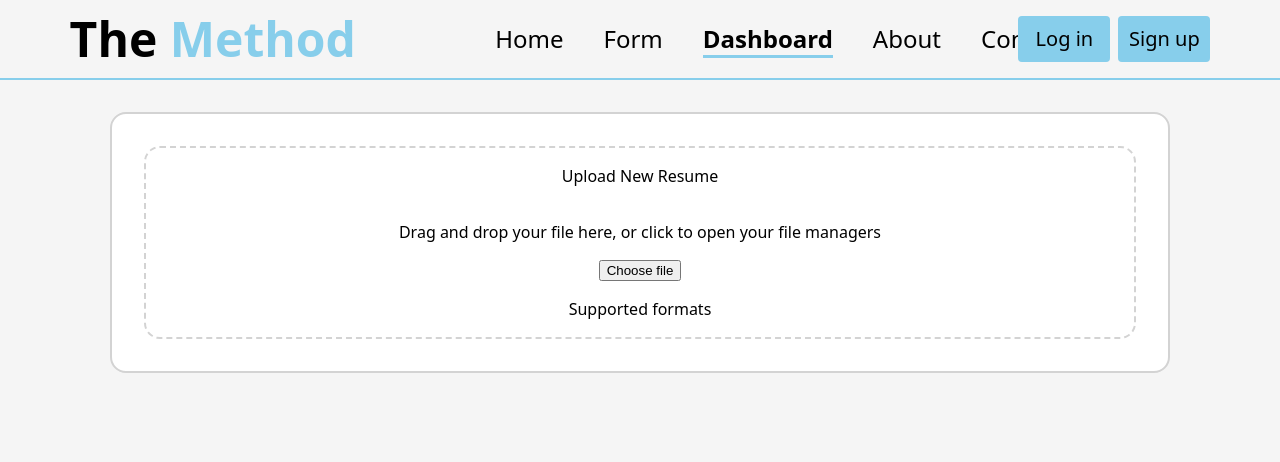
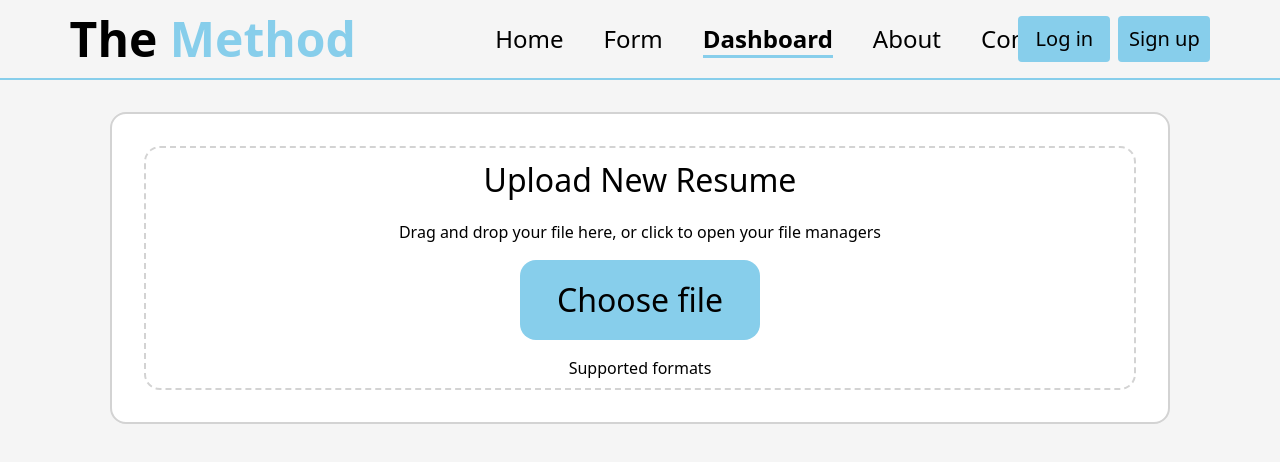
Before and after one commit to SeanSan06/the-method, a React (Vite) app in the folder frontend/: page /dashboard in a window 1280 px wide. Shown: the top 462 px of the page. Built offline with nearby package versions, Linux system fonts and the light colour scheme.

Commit message:
Resize text, add color to button, & adjust margins

```diff
--- a/frontend/src/App.jsx
+++ b/frontend/src/App.jsx
@@ -15,6 +15,7 @@ import './styles/about-page.css'
 import './styles/contact-page.css'
 
 // Defines what Page Component appears for each of the 5 webpages
+// based on the current path
 function App() {
     return (
     <div>
--- a/frontend/src/components/FileUpload.jsx
+++ b/frontend/src/components/FileUpload.jsx
@@ -1,16 +1,16 @@
-// The 'upload-file-area' takes up the entire page
+// The 'upload-file-area' div takes up the entire page
 
-// The 'upload-file-field' sits inside of the parent div
-// It's the actual box where files are uploaded
+// The 'upload-file-field' div sits inside of the parent div
+// It's the actual box that the user sees and uploads files
 function FileUpload() {
     return  (
         <div id="upload-file-area">
             <div id="upload-file-field">
-                <div id="border-dashes">
-                    <p>Upload New Resume</p>
-                    <p>Drag and drop your file here, or click to open your file managers</p>
-                    <button>Choose file</button>
-                    <p>Supported formats</p>
+                <div id="inside-border-dashes">
+                    <p id="upload-new-resume">Upload New Resume</p>
+                    <p id="drag-and-drop-caption">Drag and drop your file here, or click to open your file managers</p>
+                    <div id="upload-file-button-div-wrapper"><button id="upload-file-button">Choose file</button></div>
+                    <p id="supported-formats-caption">Supported formats</p>
                 </div>
             </div>
         </div>
--- a/frontend/src/styles/dashboard-page.css
+++ b/frontend/src/styles/dashboard-page.css
@@ -22,17 +22,59 @@
     background-color: white;
 }
 
-#border-dashes {
+#inside-border-dashes {
     width: 100%;
     height: 100%;
     display: flex;
     flex: 1;
     flex-direction: column;
     justify-content: center;
-        align-items: center;
+    align-items: center;
     margin: 0px;
     border-radius: 16px;
 
     border: 2px dashed lightgray;
     background-color: white;
 }
+
+#upload-new-resume {
+    font-size: 2rem;
+    margin: 8px 0px;
+}
+
+#upload-file-button-div-wrapper {
+    font-size: 2rem;
+    margin: 8px 0px 8px 0px;
+    padding: 0px;
+}
+
+#drag-and-drop-caption {
+    margin: 8px 0px 8px 0px;
+    padding: 0px;
+}
+
+#upload-file-button-div-wrapper {
+    margin: 8px 0px 8px 0px;
+}
+
+    #inside-border-dashes button {
+        all: unset;
+        width: 15rem;
+        height: 5rem;
+        border-radius: 16px;
+        cursor: pointer;
+        text-align: center;
+
+        background-color: skyblue;
+    }
+
+        #inside-border-dashes button:active {
+            transform: scale(0.95);
+
+            background-color: rgb(125, 196, 225);
+        }
+
+#supported-formats-caption {
+    margin: 8px 0px 8px 0px;
+    padding: 0px;
+}
```
